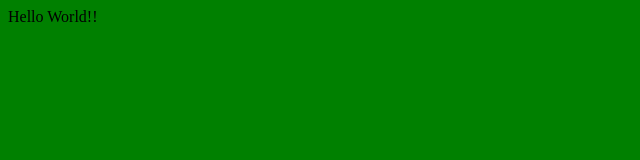
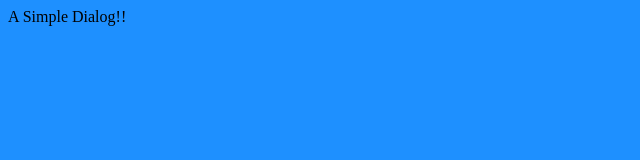
Before and after one commit to mteufel/react-playground-simple-dialog, a React app: page / in a window 1280 px wide. Shown: the whole page, without its empty margins (0-640 px from the left). Built offline with nearby package versions, Linux system fonts and the light colour scheme.

Commit message:
Did some changes to differ from scratch

```diff
--- a/src/index.css
+++ b/src/index.css
@@ -1,3 +1,3 @@
 body {
-    background: green;
+    background: dodgerblue;
 }
--- a/src/index.html
+++ b/src/index.html
@@ -1,7 +1,7 @@
 <!DOCTYPE html>
 <html>
 <head>
-    <title>From Scratch</title>
+    <title>Simple Dialog</title>
 </head>
 <body>
 <div id="app"></div>
--- a/src/index.js
+++ b/src/index.js
@@ -5,7 +5,7 @@ import './index.css'
 class App extends React.Component {
     render() {
         return(
-            <div>Hello World!!</div>
+            <div>A Simple Dialog!!</div>
         )
     }
 }
```
